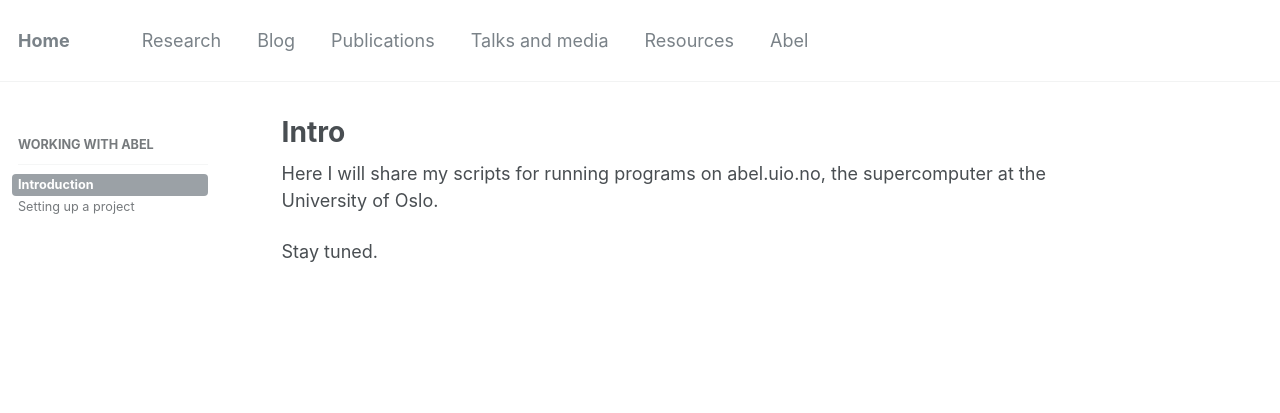
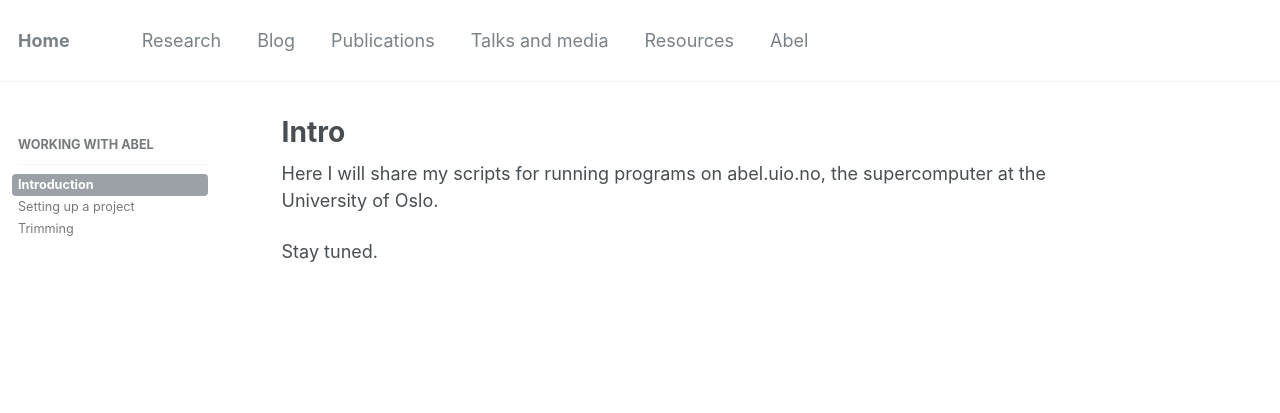
Before and after one commit to pjpaulpj/jonbra.github.io, a Jekyll site: the page built from abel/01-intro.md, in a window 1280 px wide. Shown: the top 413 px of the page. Built offline with Jekyll 4.4.1, drawn with Linux system fonts in a browser that asks for light colours.

Commit message:
added sidebar link

```diff
--- a/_data/navigation.yml
+++ b/_data/navigation.yml
@@ -35,3 +35,5 @@ abel:
         url: /abel/intro/
       - title: "Setting up a project"
         url: /abel/project/
+      - title: "Trimming"
+        url: /resources/trimming/
```
